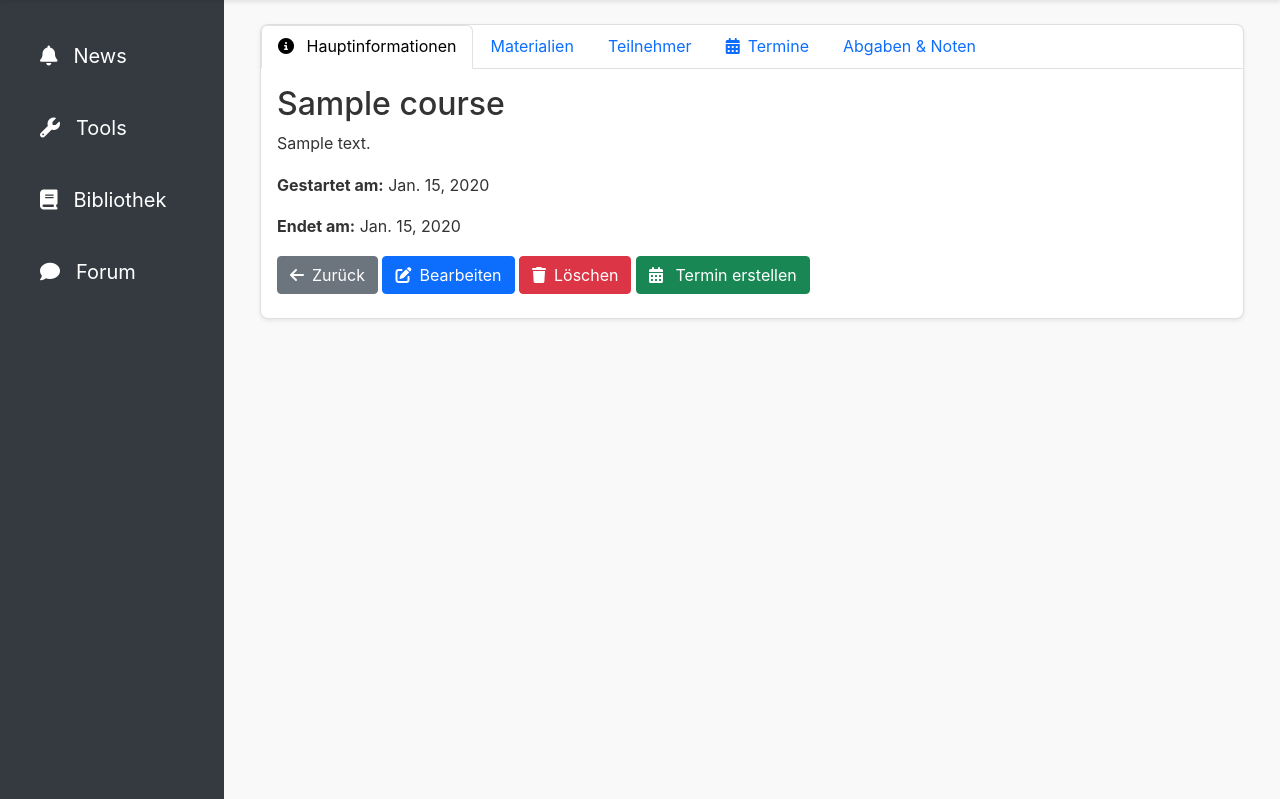
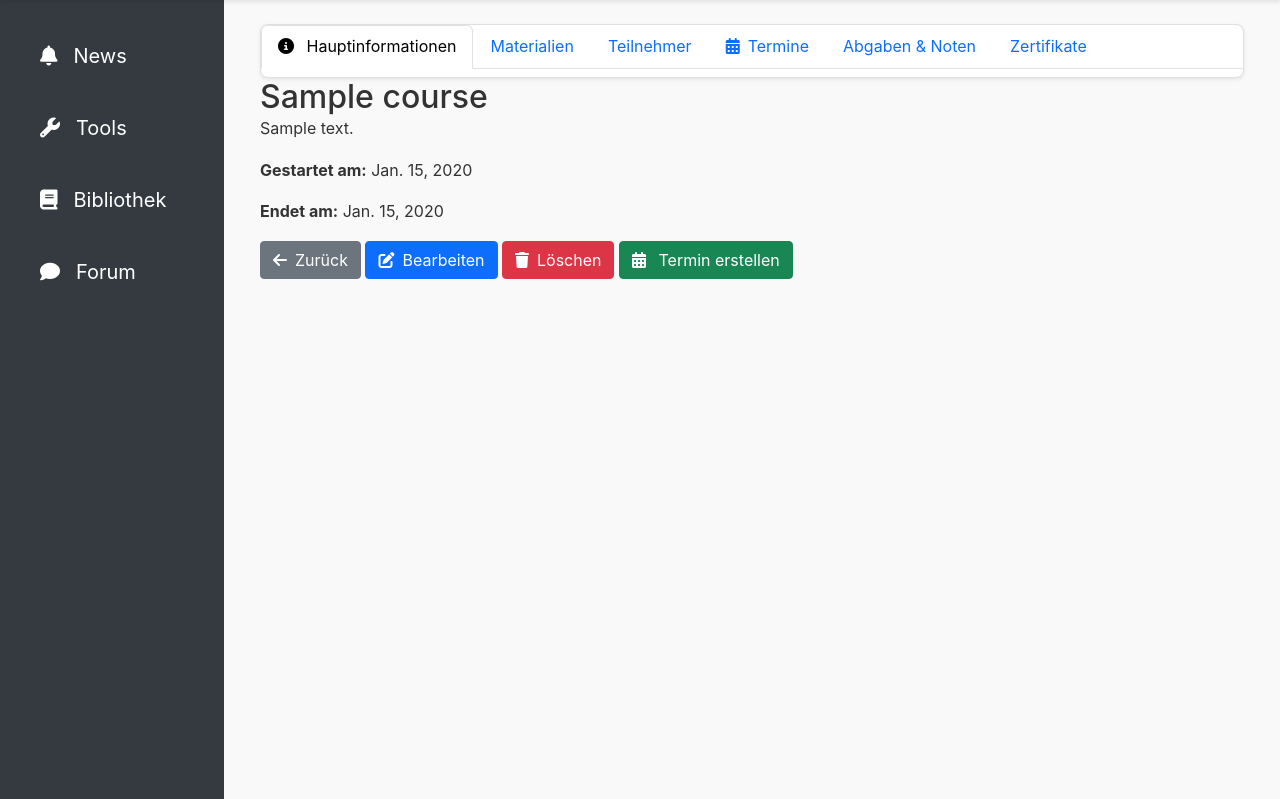
Before and after one commit to Johann110/Studurizer-Fallstudie-Software-Engineering, a Django app: page /courses/course/1/ in a window 1280 px wide. Shown: the part 60-859 px from the top of the page. Run offline with Django 5.2, Linux system fonts and the light colour scheme; a user stored in the database is signed in; tables that the repository leaves empty hold one stand-in row (values such as "Sample post"); grey boxes marked "Sample" are stand-in pictures; some libraries are stand-ins or nearby versions.

Commit message:
ohne-story: button auf der course_detail.html

```diff
--- a/templates/courses/course_detail.html
+++ b/templates/courses/course_detail.html
@@ -41,8 +41,16 @@
                                 Noten
                             </button>
                         </li>
+                    {% if user|is_group:"Teacher" or user.is_staff %}
+                        <li class="nav-item" role="presentation">
+                            <button class="nav-link" id="certificates-tab" data-bs-toggle="tab"
+                                    data-bs-target="#certificates"
+                                    type="button" role="tab" aria-controls="certificates" aria-selected="false"> Zertifikate
+                            </button>
+                        </li>
+                    {% endif %}
                     </ul>
-
+                </div>
                     <div class="card-body">
                         <div class="tab-content" id="courseTabContent">
                             <div class="tab-pane fade show active" id="main" role="tabpanel" aria-labelledby="main-tab">
@@ -180,6 +188,7 @@
                                      aria-labelledby="certificates-tab">
                                     <h5>Teilnehmende Schüler</h5>
                                     <ul class="list-group mb-3">
+                                        {% if course.students.all  %}
                                             {% for student in course.students.all %}
                                                 <li class="list-group-item d-flex align-items-center">
                                                     <span class="me-auto">{{ student.first_name }} {{ student.last_name }}</span>
@@ -187,10 +196,14 @@
                                                         <input type="checkbox" name="student_ids" value="{{ student.id }}">
                                                     </div>
                                                 </li>
-                                        {% empty %}
+                                            {% endfor %}
+                                            <button class="btn btn-primary mt-3" onclick="submitCertificates({{ course.id }})">
+                                                Zertifikate generieren
+                                            </button>
+                                        {% else %}
                                             <li class="list-group-item text-muted">Keine Studierenden eingeschrieben
                                             </li>
-                                        {% endfor %}
+                                        {% endif %}
                                     </ul>
                                 </div>
                             {% endif %}
@@ -261,7 +274,6 @@
             </div>
         {% endif %}
     {% endif %}
-    </div>
 {% endblock %}
 {% block extra_js %}
     <script src="{% static 'js/cookies.js' %}"></script>
```
Lines whose indentation alone changed are shown as unchanged.
